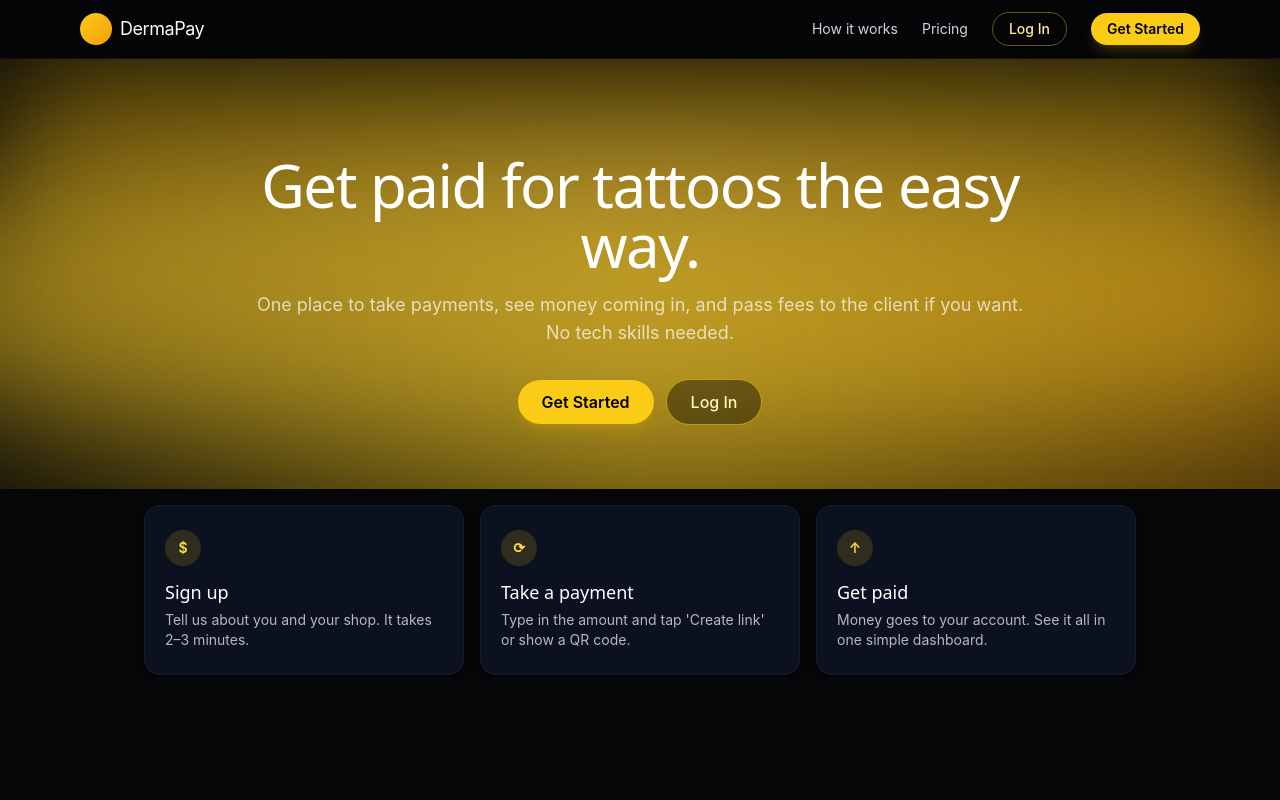
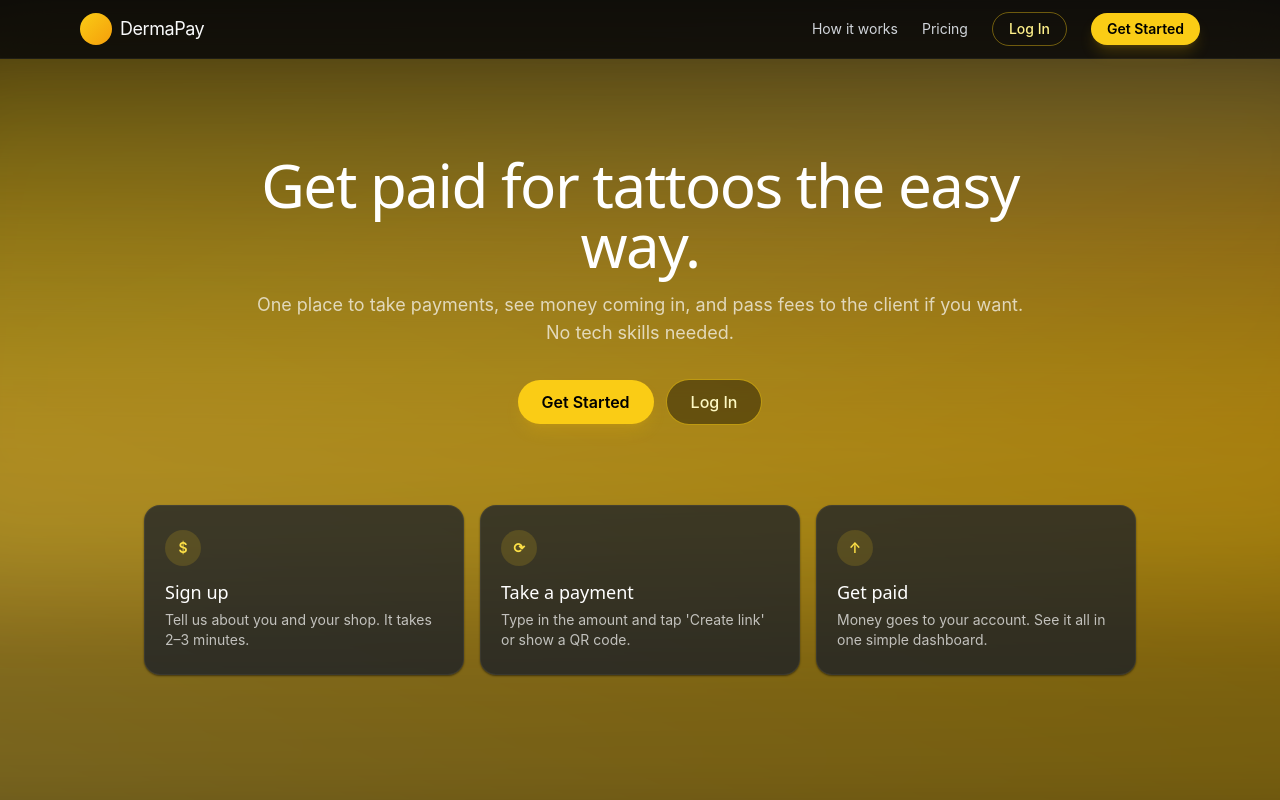
Before and after one commit to BowlofBryce/DermaPay, a React (Vite) app: page / in a window 1280 px wide. Shown: the top 800 px of the page. Built offline with nearby package versions, Linux system fonts and the light colour scheme; no server answers.

Commit message:
Updated Landing.tsx

```diff
--- a/src/components/GoldenWaveBackground.tsx
+++ b/src/components/GoldenWaveBackground.tsx
@@ -1,13 +1,35 @@
 import React from "react";
+import { motion, useScroll, useTransform } from "motion/react";
 
 export const GoldenWaveBackground: React.FC = () => {
+  const { scrollY } = useScroll();
+
+  const layer1Y = useTransform(scrollY, [0, 1000], [0, 150]);
+  const layer2Y = useTransform(scrollY, [0, 1000], [0, 250]);
+  const layer3Y = useTransform(scrollY, [0, 1000], [0, 350]);
+
   return (
-    <div className="pointer-events-none absolute inset-0 overflow-hidden">
-      <div className="absolute top-0 left-0 h-96 w-full bg-gradient-to-b from-yellow-500/50 via-amber-400/30 to-transparent blur-3xl" />
+    <div className="pointer-events-none fixed inset-0 overflow-hidden">
+      <motion.div
+        style={{ y: layer1Y }}
+        className="absolute top-0 left-[-10%] h-[600px] w-[120%] opacity-40"
+      >
+        <div className="h-full w-full bg-gradient-to-br from-yellow-400 via-amber-300 to-yellow-500 blur-3xl" />
+      </motion.div>
 
-      <div className="absolute top-20 left-[-20%] h-80 w-[140%] bg-gradient-to-r from-yellow-400/40 via-amber-300/50 to-yellow-500/40 blur-3xl rounded-[100%]" />
+      <motion.div
+        style={{ y: layer2Y }}
+        className="absolute top-40 right-[-15%] h-[700px] w-[130%] opacity-30"
+      >
+        <div className="h-full w-full bg-gradient-to-bl from-amber-500 via-yellow-400 to-amber-300 blur-3xl" />
+      </motion.div>
 
-      <div className="absolute top-40 right-[-10%] h-96 w-[120%] bg-gradient-to-l from-amber-500/30 via-yellow-400/40 to-transparent blur-3xl" />
+      <motion.div
+        style={{ y: layer3Y }}
+        className="absolute top-80 left-[-20%] h-[800px] w-[140%] opacity-25"
+      >
+        <div className="h-full w-full bg-gradient-to-tr from-yellow-300 via-amber-400 to-yellow-500 blur-3xl" />
+      </motion.div>
     </div>
   );
 };
--- a/src/pages/Landing.tsx
+++ b/src/pages/Landing.tsx
@@ -28,16 +28,17 @@ export function Landing() {
 
   return (
     <div className="min-h-screen relative">
+      <GoldenWaveBackground />
+
       <div className="relative" style={{ zIndex: 10 }}>
         <Header />
 
         <motion.section
-          className="relative overflow-hidden pt-24 pb-16"
+          className="relative pt-24 pb-16"
           initial={{ opacity: 0, y: 24 }}
           animate={{ opacity: 1, y: 0 }}
           transition={{ duration: 0.6, ease: 'easeOut' }}
         >
-        <GoldenWaveBackground />
         <div className="relative z-10 mx-auto max-w-4xl px-4 text-center">
           <h1 className="font-heading text-4xl sm:text-5xl md:text-6xl tracking-tight text-white">
             Get paid for tattoos the easy way.
```
